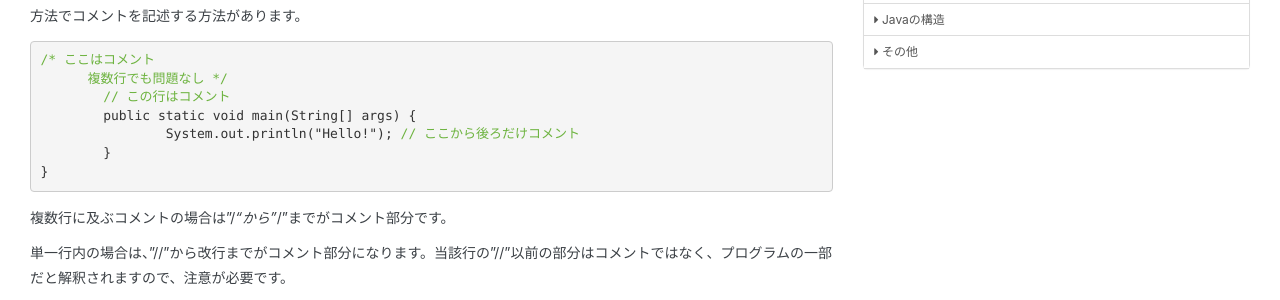
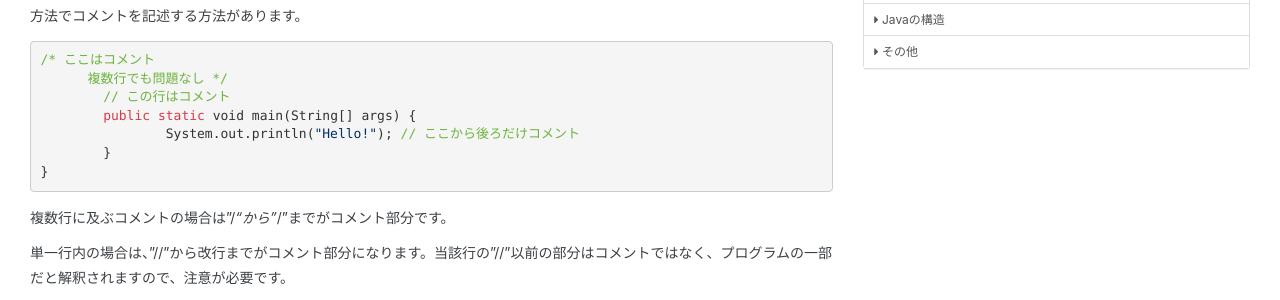
Before and after one commit to modulesjp/JavaTraining, a Jekyll site: the page built from docs/fundamentals/2.0.1.comment.md, in a window 1280 px wide. Shown: the part 323-623 px from the top of the page. Built offline with Jekyll 4.4.1, drawn with Linux system fonts in a browser that asks for light colours; nearby versions of some CDN libraries; our own code applies the rules of GitHub Pages for plain Markdown files.

Commit message:
2018.04.05

```diff
--- a/docs/css/style.css
+++ b/docs/css/style.css
@@ -97,6 +97,9 @@
 	color: #fff;
 }
 
+/*
+ * Pre
+ */
 pre {
 	margin: 1em 0;
 }
@@ -104,24 +107,6 @@
 pre code {
 	overflow: auto;
 	white-space: inherit;
-}
-
-footer {
-	padding: 20px 10px;
-	text-align: center;
-}
-/*
- * Source Highlight
- */
-.language-bash pre {
-	background: #444;
-	border: none;
-	color: #63E463;
-}
-
-.cm,
-.c1 {
-	color: #6db33f;
 }
 
 .language-sh {
@@ -140,6 +125,37 @@
 	overflow-x: auto;
 }
 
+.language-bash pre {
+	background: #444;
+	border: none;
+	color: #63E463;
+}
+
+/*
+ * Source Highlight
+ */
+/* コメント */
+.cm,
+.c1 {
+	color: #6db33f;
+}
+
+/* キーワード */
+.kd {
+	color: #d73a49;
+}
+
+.s {
+	color: #032f62;
+}
+
+footer {
+	padding: 20px 10px;
+	text-align: center;
+}
+
+
+
 /*
  *#######################
  * iPhone
```
